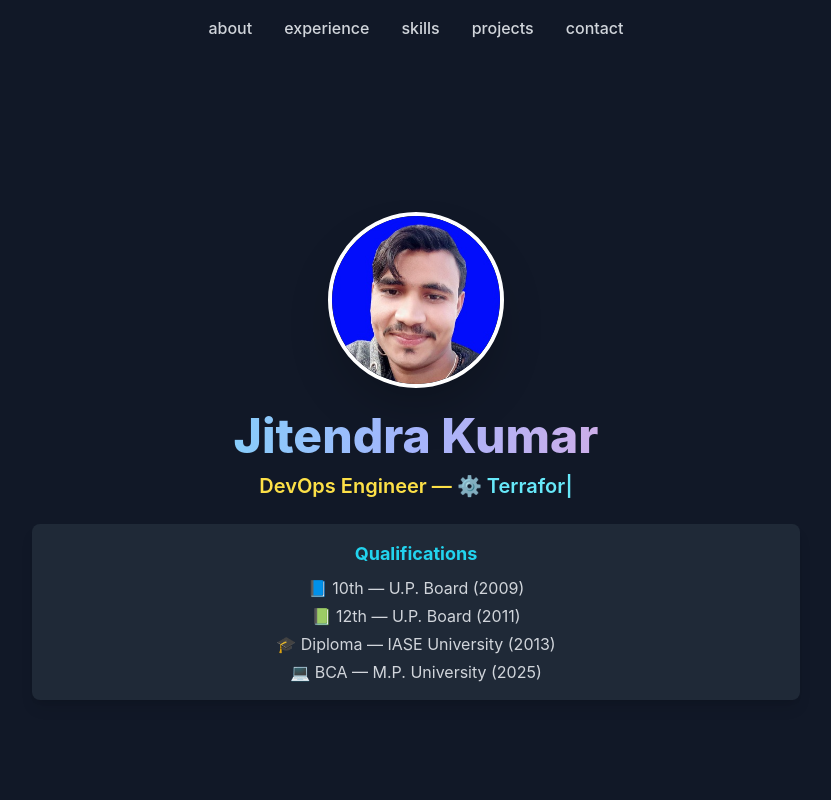
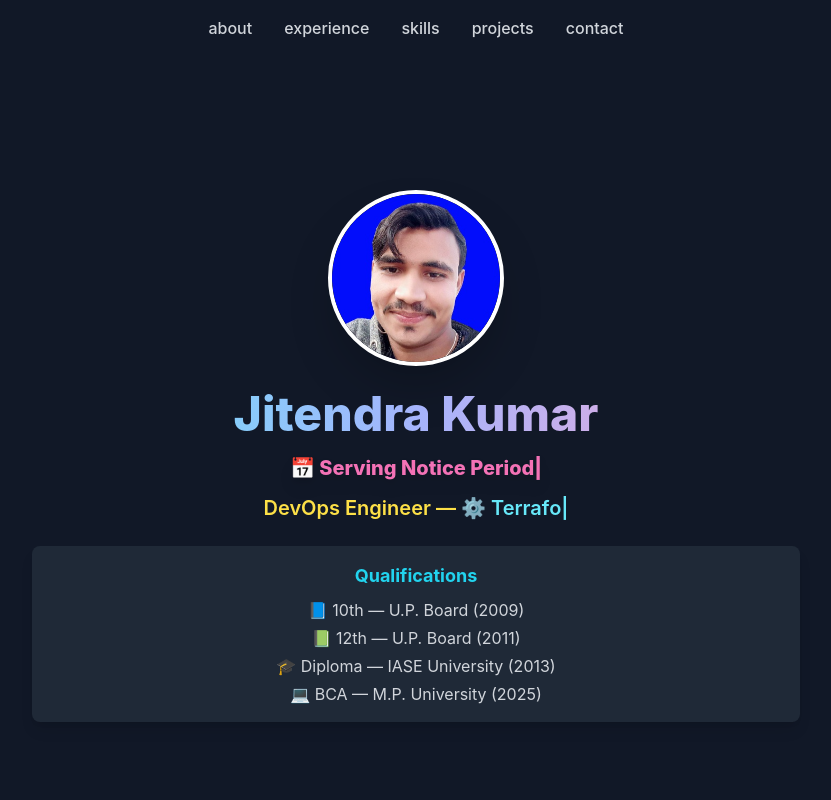
Before and after one commit to JitendraDevopsEng/Jitendra-DevOps---React-Tailwind-Portfolio, a React (Vite) app in the folder jitendra-portfolio/: page / in a window 1280 px wide. Shown: the top 800 px of the page, without its empty margins (224-1055 px from the left). Built offline with nearby package versions, Linux system fonts and the light colour scheme.

Commit message:
Skills Updated

```diff
--- a/jitendra-portfolio/src/components/Hero.jsx
+++ b/jitendra-portfolio/src/components/Hero.jsx
@@ -25,6 +25,29 @@ export default function Hero() {
         >
           Jitendra Kumar
         </motion.h1>
+
+        {/* Open To Work Animated Line */}
+        <motion.p
+          className="mt-4 text-lg md:text-xl font-bold text-pink-400 drop-shadow-lg"
+          initial={{ opacity: 0, y: -10 }}
+          animate={{ opacity: 1, y: 0 }}
+          transition={{ delay: 0.3, duration: 0.8 }}
+        >
+          <TypeAnimation
+            sequence={[
+              "🎉 Open To Work 🚀",
+              2000,
+              "📅 Serving Notice Period",
+              2000,
+              "⏳ Last Working Day: 30th Sep",
+              2000,
+            ]}
+            wrapper="span"
+            cursor={true}
+            repeat={Infinity}
+            className="text-pink-400 font-extrabold"
+          />
+        </motion.p>
 
         {/* Animated Subtitle */}
         <motion.div
```
